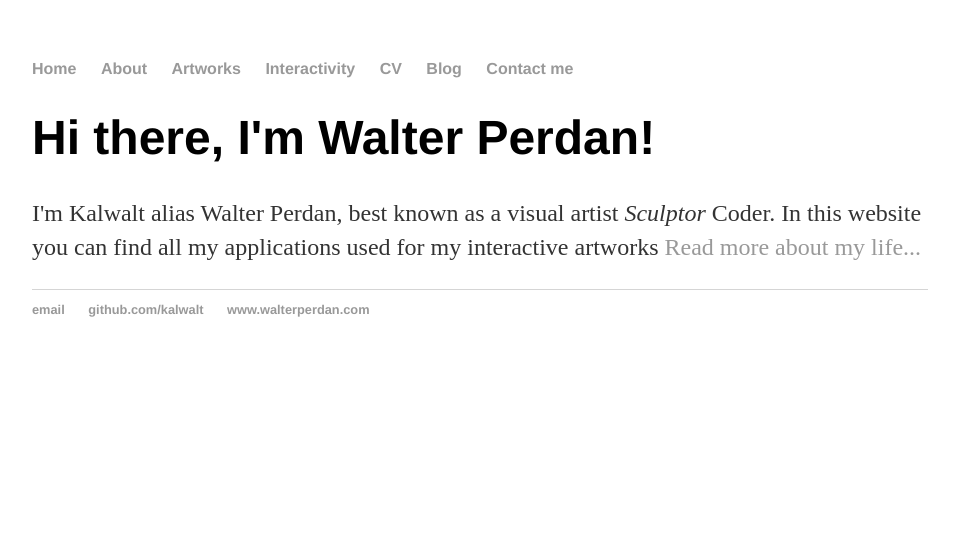
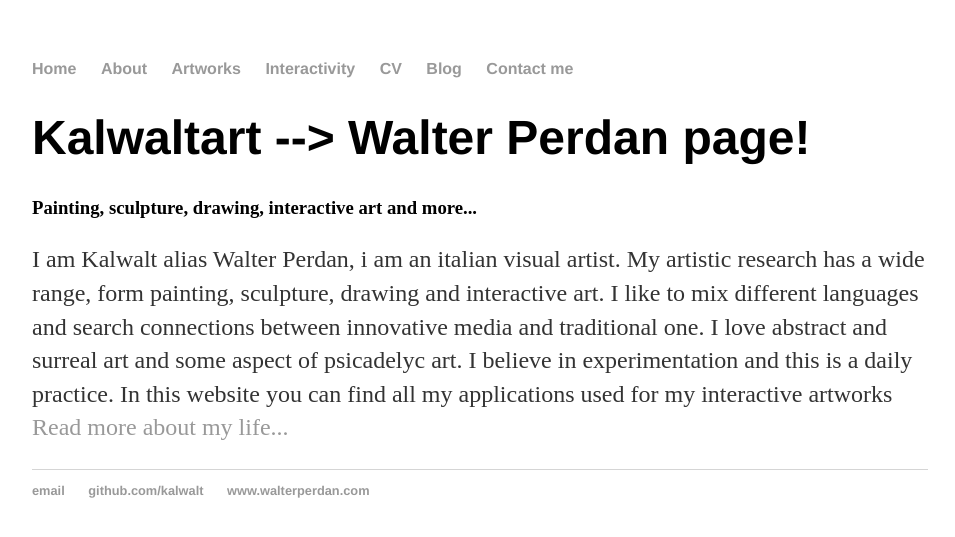
Before and after one commit to kalwalt/kalwalt.github.io, a Jekyll site: the page built from index.html, in a window 1280 px wide. Shown: the top 537 px of the page, without its empty margins (160-1115 px from the left). Built offline with Jekyll 4.4.1, drawn with Linux system fonts in a browser that asks for light colours; comment, search, counter and statistics services are not loaded.

Commit message:
improved text for Home page

```diff
--- a/index.html
+++ b/index.html
@@ -6,7 +6,13 @@ lang: en_GB
 google_site_verification: cC3276h9Hn4i0CmY109jtXIAAv8edaU7XJRkBLUOjLM
 ---
 <div class="blurb">
-	<h1>Hi there, I'm Walter Perdan!</h1>
-	<p>I'm Kalwalt alias Walter Perdan, best known as a visual artist <em>Sculptor</em> Coder. In this website you can find all my applications
+	<h1>Kalwaltart --> Walter Perdan page!</h1>
+	<h3>Painting, sculpture, drawing, interactive art and more...</h3>
+	<p>I am Kalwalt alias Walter Perdan, i am an italian visual artist. My artistic
+		 research has a wide range, form painting, sculpture, drawing and interactive art.
+		 I like to mix different languages and search connections between innovative media
+		 and traditional one. I love abstract and surreal art and some aspect of psicadelyc art.
+		  I believe in experimentation and this is a daily practice.
+			In this website you can find all my applications
 		 used for my interactive artworks <a href="/about">Read more about my life...</a></p>
 </div><!-- /.blurb -->
```
